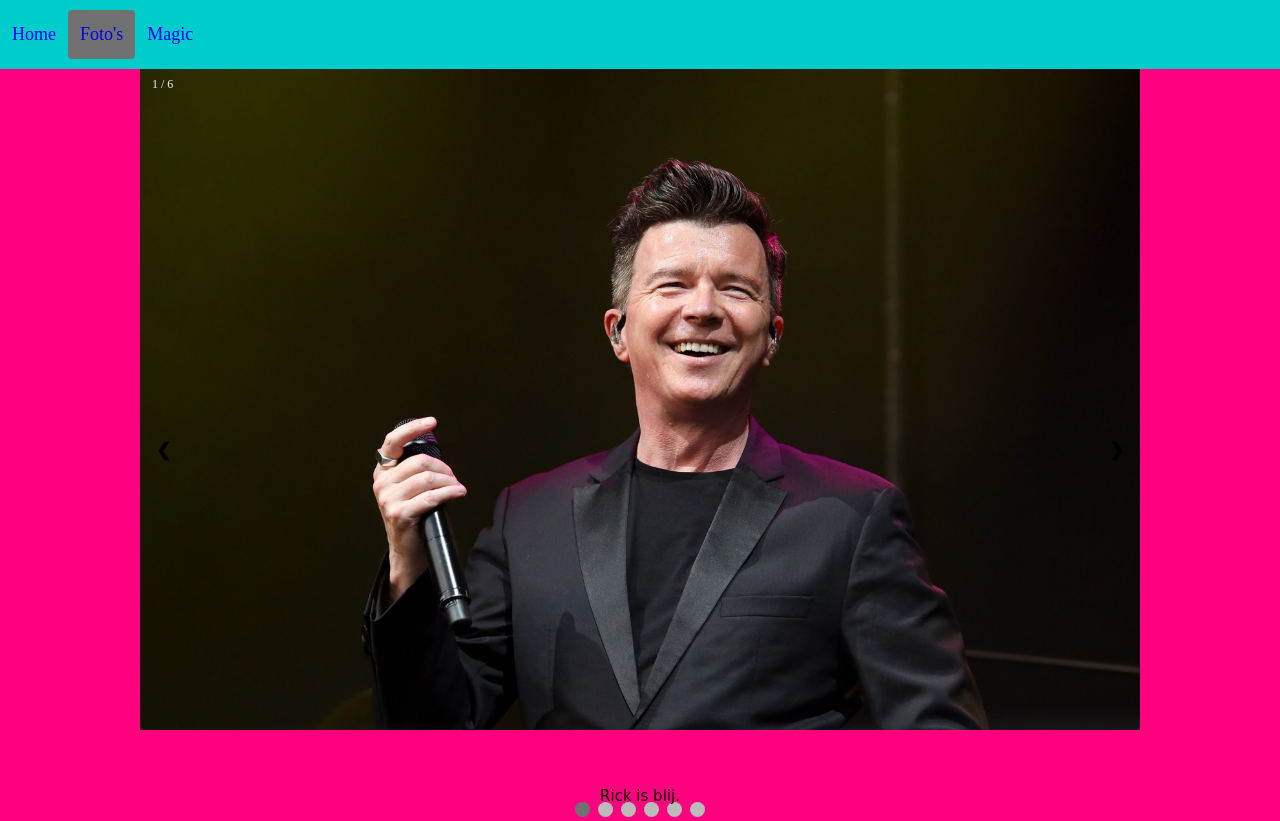
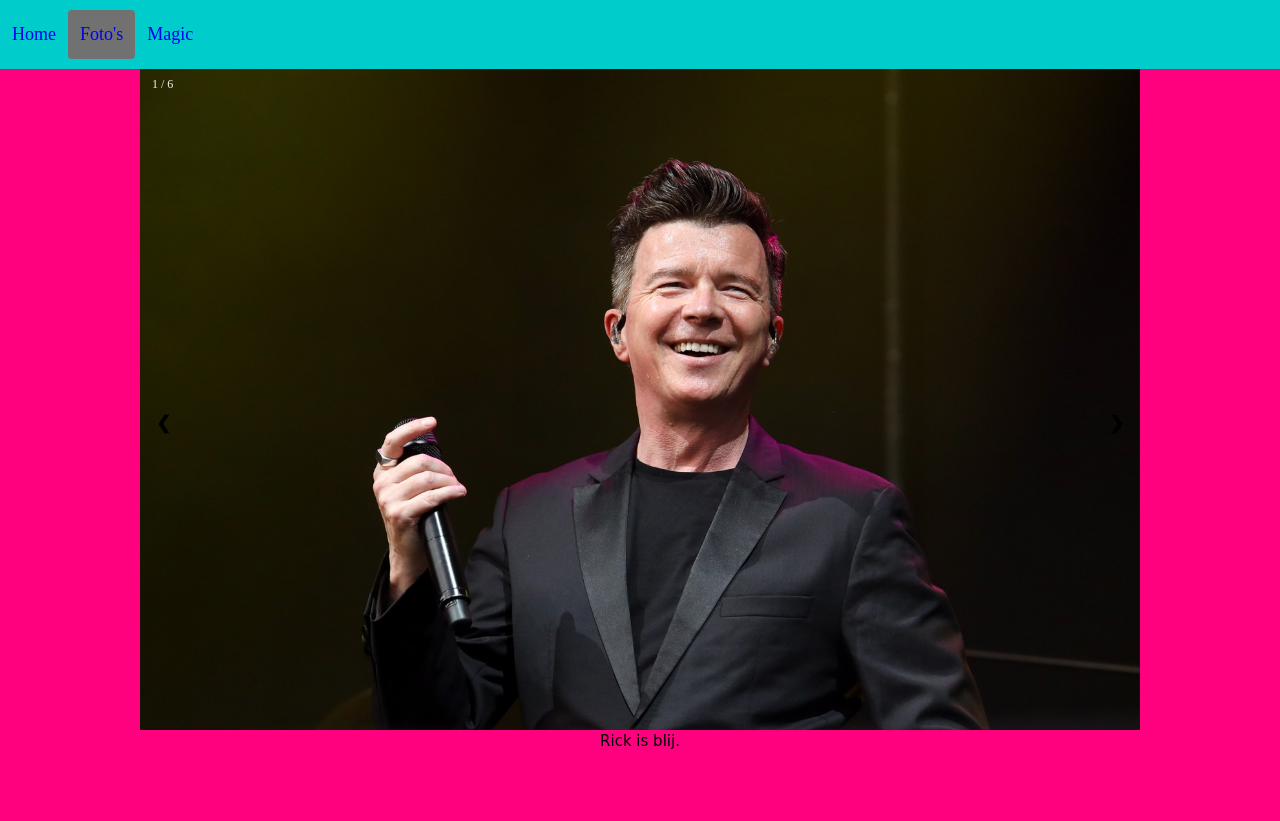
Before and after one commit to mathijsdr2401/mathijsdr2401.github.io, a plain HTML site: page fotos.html in a window 1280 px wide. After the commit the page ends 800 px from the top, so only its background shows below. Drawn offline with Linux system fonts and the light colour scheme.

Commit message:
Update foto's
epic

```diff
--- a/fotos.html
+++ b/fotos.html
@@ -82,9 +82,8 @@ img {vertical-align: middle;}
   height: 15px;
   width: 15px;
   margin: 0 2px;
-  background-color: #bbb;
+  background-color: "black";
   border-radius: 50%;
-  display: inline-block;
   transition: background-color 0.6s ease;
 }
 
@@ -235,9 +234,6 @@ img {vertical-align: middle;}
 <a class="next" onclick="plusSlides(1)">&#10095;</a>
 
 <br>
-<br>
-<br>
-<br>
 
 <div style="text-align:center">
   <span class="dot" onclick="currentSlide(1)"></span>
```
